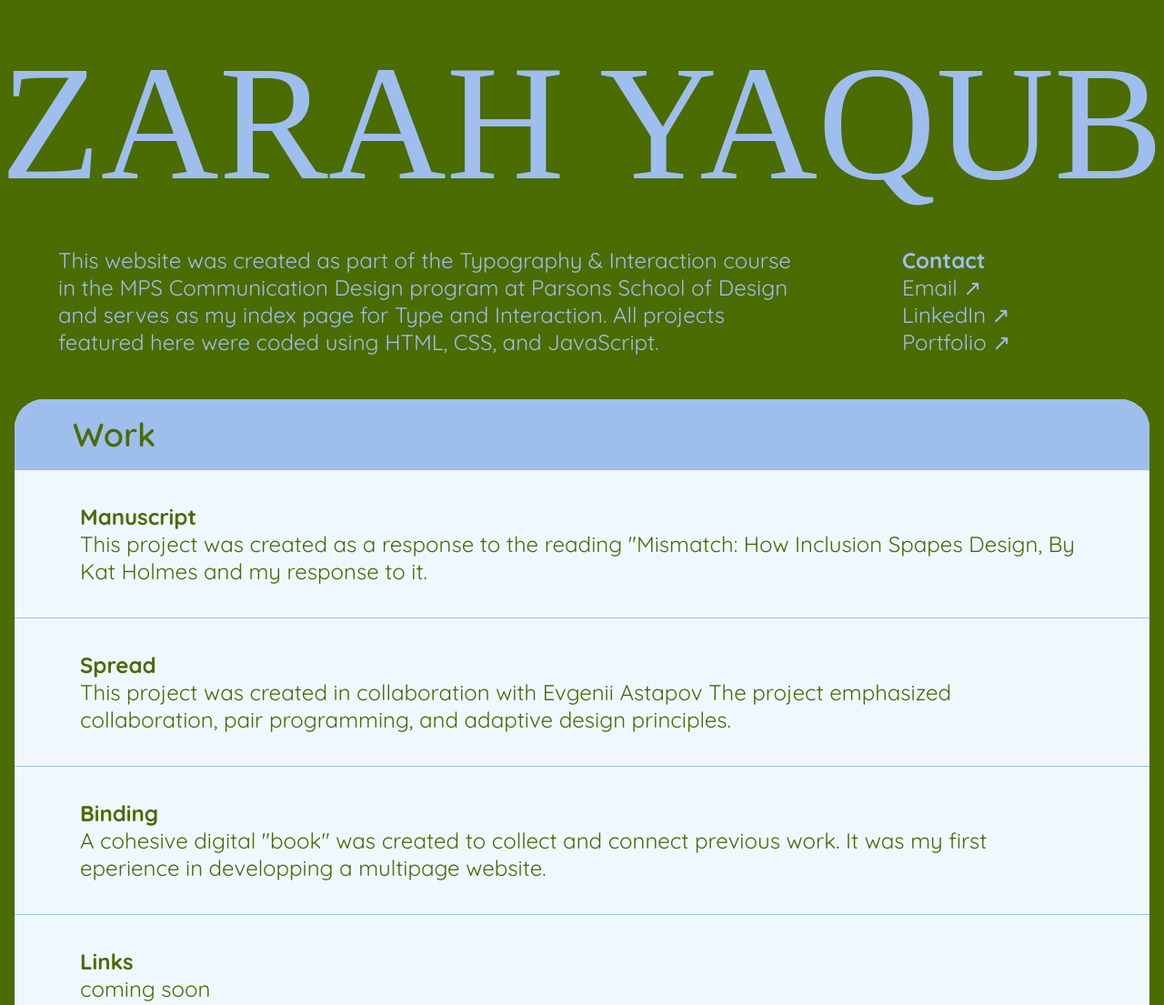
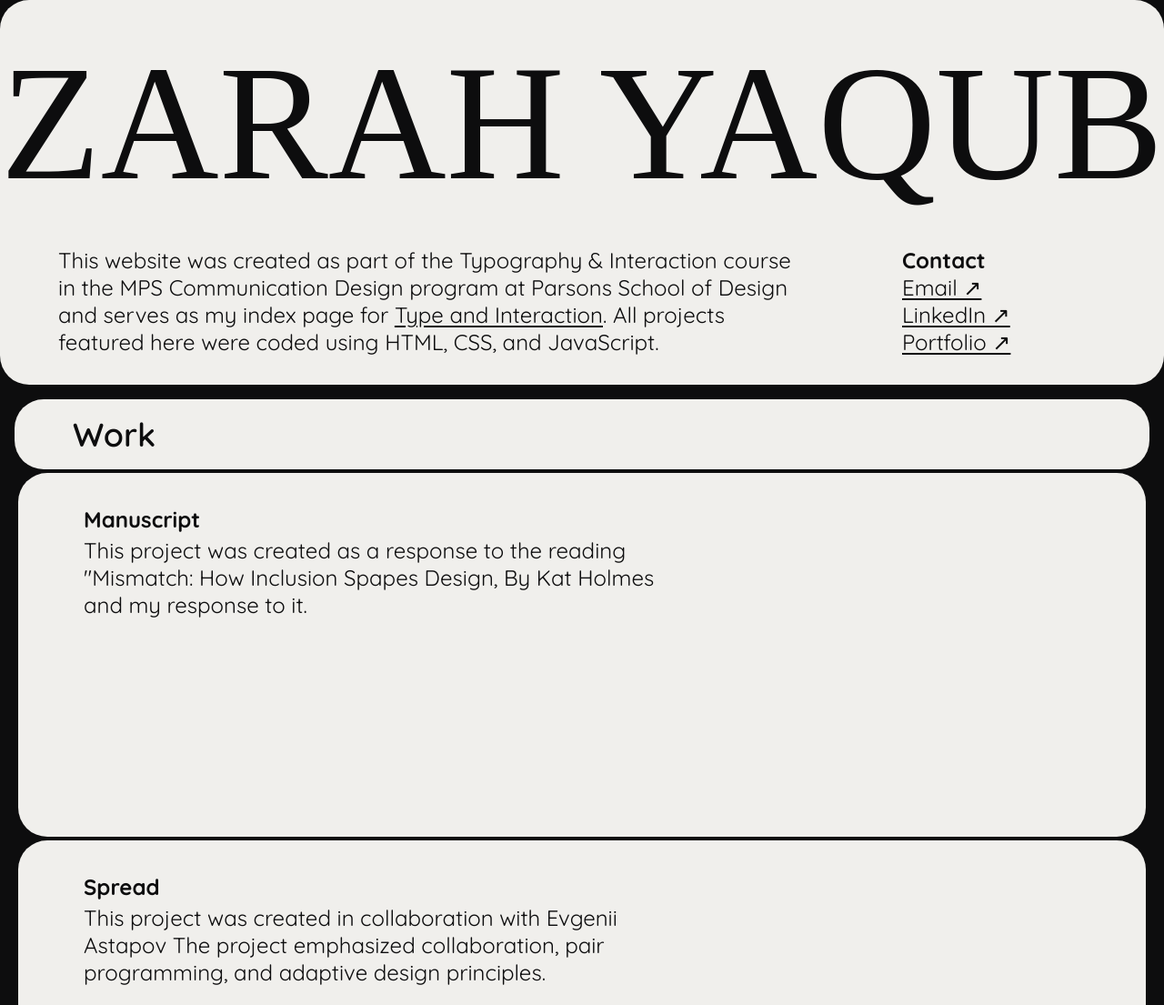
Before and after one commit to Zarah-byte/Zarah-byte.github.io, a plain HTML site: page index.html in a window 1280 px wide. Shown: the top 1105 px of the page at 91% size. Drawn offline with Linux system fonts and the light colour scheme; a web font is replaced by a local one.

Commit message:
Refactor layout and update color scheme
Wrapped header and intro in a <hgroup> for improved structure in index.html. Updated CSS to refine color palette, adjust spacing, and enhance layout consistency, including changes to background and text colors, border radii, and section styling.

```diff
--- a/index.html
+++ b/index.html
@@ -17,6 +17,7 @@
 </head>
 
 <body>
+	<hgroup class="">
 		<h1>Zarah Yaqub</h1>
 		<section class="intro">
 			<p>This website was created as part of the Typography & Interaction course in the MPS Communication Design
@@ -32,6 +33,7 @@
 				</ul>
 			</nav>
 		</section>
+	</hgroup>
 
 	<section class="work">
 		<h2>Work</h2>
--- a/style.css
+++ b/style.css
@@ -1,7 +1,8 @@
 :root {
-	--color: #9EBEED;
-	--background: #4B6B03;
+	--color: #B1E4F9;
+	--black: #0d0d0e;
 	--white: #F0EFEC;
+
 
 	/* ======FONTS====== */
 	--body-copy: 1.5rem;
@@ -11,19 +12,28 @@
 	--font-body: "Quicksand", "helvetica", "san-serif";
 	--font-heading: "Gasoek One";
 
+
 	/* ======SPACING====== */
 	--gutter: calc(var(--body-copy) * 1.5);
+
+
+	scroll-behavior: smooth;
  }
 
 
  body {
 	font-family: var(--font-body);
-	color: var(--color);
-	background-color: var(--background);
+	color: var(--black);
+	background-color: var(--black);
 	font-size: var(--body-copy);
+ }
 
-	scroll-behavior: smooth;
+
+ .projects p {
+		width: 60%;
+		padding-top: .25rem;
  }
+
 
  h2 {
 	font-size: var(--h2-copy);
@@ -33,10 +43,12 @@ h2 {
 	padding-bottom: 2rem;
 	padding: 1rem;
 	padding-left: 4rem;
-	background-color: var(--color);
-	border-top-left-radius: 2rem;
-	border-top-right-radius: 2rem;
+	background-color: var(--white);
+	border-radius: 2rem;
+	color: var(--black);
+	margin-bottom: .25rem;
  }
+
 
  h3 {
 	font-weight: 800;
@@ -52,14 +64,20 @@ h1 {
 	/* text-align: center; */
 	width: fit-content;
 	margin: 0 auto;
+	color: var(--black);
  }
 
+
  .work {
-	background-color: aliceblue;
-	color: var(--background);
+	/* background-color: aliceblue; */
+	/* border-radius: 2rem, var(--white); */
+	/* outline-style:solid; */
+	outline-color: var(--color);
+	color: var(--black);
 	border-radius: 2rem;
 	margin: 1rem;
  }
+
 
  .intro {
 	padding: 2rem;
@@ -69,6 +87,11 @@ h1 {
 	align-items: flex-start;
  }
 
+ hgroup {
+	background-color: var(--white);
+	border-radius: 2rem;
+ }
+
  .intro p {
 	padding-left: 2rem;
 	padding-right: 3rem;
@@ -76,16 +99,23 @@ h1 {
 	max-width: 70vw;
  }
 
+
  .find_links {
 	width: 10vw;
 	flex-shrink: 0;
 	white-space: nowrap;
  }
 
-/* a {
+
+
+
+ .intro {
+ a {
 	text-decoration: underline;
 	text-underline-offset: .2rem;
-} */
+ }
+ }
+
 
  /* ul.projects {
 	border-bottom: solid .05rem var(--color); */
@@ -96,31 +126,67 @@ a {
 	color: inherit;
  } */
 
+
+ hgroup {
+	background-color: var(--white);
+	border-radius: 2rem;
+	margin-bottom: 1rem;
+ }
+
+
  a li {
 	padding: 1rem;
 	cursor: pointer;
  }
 
+
  .projects li {
-	/* background-color: #F2F1EC; */
+	background-color: var(--white);
 	padding-top: var(--gutter);
 	padding-bottom: var(--gutter);
 	padding-left: calc(var(--gutter) * 2);
 	padding-right: calc(var(--gutter) * 2);
-	border-top: solid .05rem var(--color);
+	/* border-top: solid .05rem var(--color); */
 	justify-content: space-between;
+	height: 50vh;
+	/* background-color: #9EBEED; */
+	border-radius: 2rem;
+	margin: .25rem;
+ }
+
+
+ /* .arrow {
+	border-radius: 5rem;
+	padding: 2rem;
+	background-color: aqua;
+ } */
+
+
+ a:hover {
+	li {
+		background-color: var(--color);
+
+
+		transition-duration: .25s;
+	transition-property: background-color, transform;
+	transition-timing-function: linear, ease-in-out;
+	}
  }
 
 
  footer {
 	/* position: fixed; */
-	background-color: var(--color);
-	color: var(--background);
+	background-color: var(--white);
+	color: var(--black);
 	left: 0;
 	right: 0;
 	bottom: 0;
-	padding-top: 1rem;
-	padding-bottom: 1rem;
+	padding-top: 2rem;
+	padding-bottom: 2rem;
+
 
 	text-align: center;
+
+
+	border-radius: 2rem;
  }
```
Lines whose indentation alone changed are shown as unchanged.
